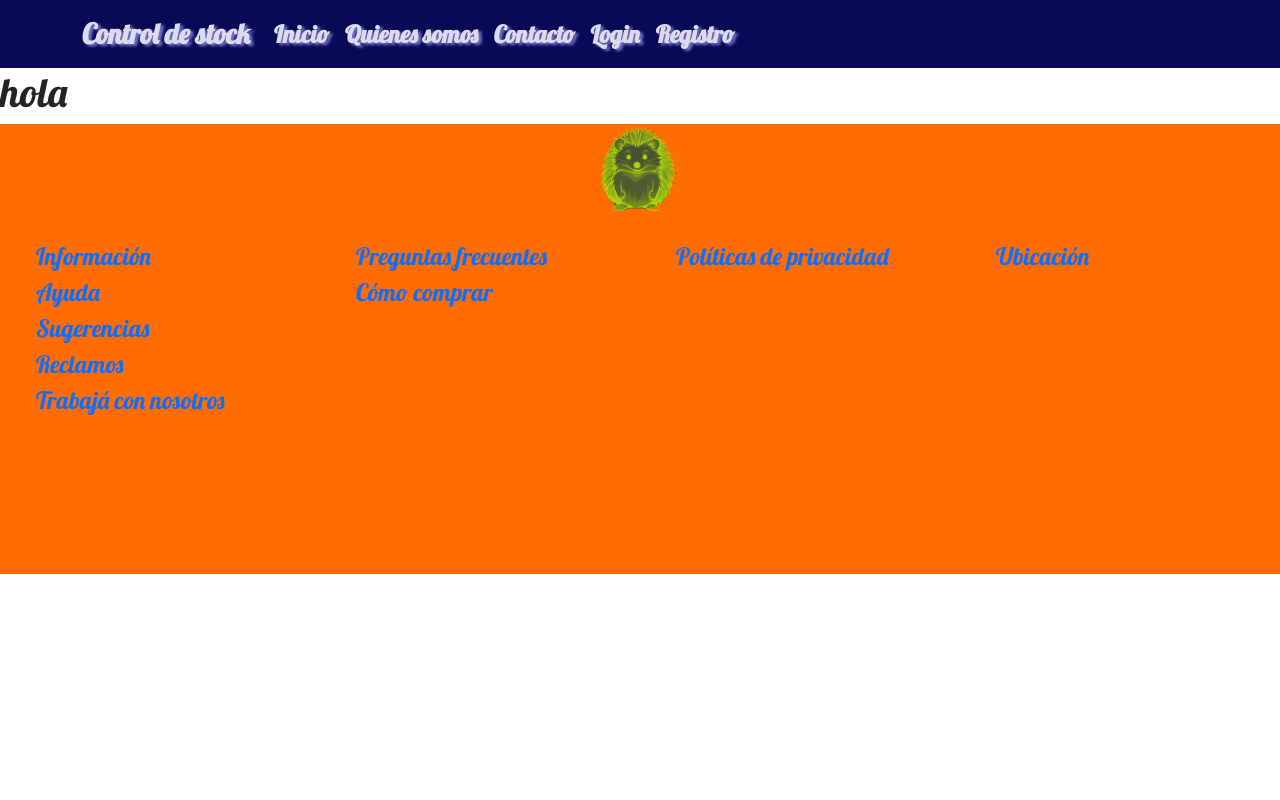
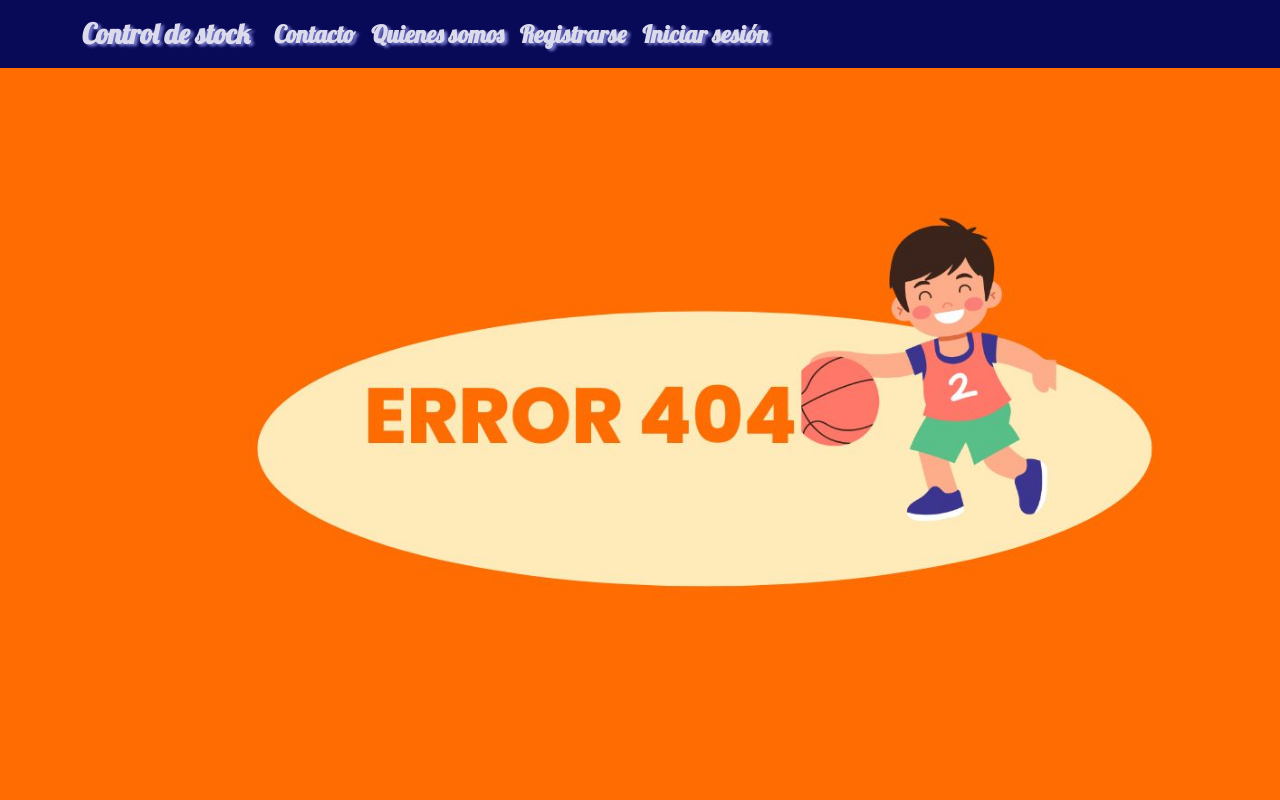
Before and after one commit to noeliajz/FRONTEND2_CONTROLDESTOCK, a React (Vite) app in the folder vite-project/: page /error404 in a window 1280 px wide. Shown: the top 800 px of the page. Built offline with nearby package versions, Linux system fonts and the light colour scheme.

Commit message:
se crea el error 404 con sus estilos

```diff
--- a/vite-project/src/components/CardAllProducts.jsx
+++ b/vite-project/src/components/CardAllProducts.jsx
@@ -30,14 +30,13 @@
   }, []);
 
   return (
-    <Container fluid className='colorCardAllProducts'>
+    <Container fluid className='colorCardAllProducts p-5'>
       <Row className="justify-content-center">
         {error ? (
           <p style={{ color: "red" }}>Error: {error}</p>
         ) : (
           products.map((product, index) => (
             <Col key={index} sm={12} md={6} lg={3} className="d-flex justify-content-center mb-4">
-              <h1>ENVIO GRATIS a todo el país a partir de $149.990</h1>
               <Card style={{ width: '18rem' }}>
                 <Card.Img variant="top" src={product.imagen || 'imagen'} />
                 <Card.Body>
--- a/vite-project/src/components/Footer.jsx
+++ b/vite-project/src/components/Footer.jsx
@@ -3,16 +3,17 @@
 import Container from "react-bootstrap/Container";
 import Row from "react-bootstrap/Row";
 import Col from "react-bootstrap/Col";
-import IconoErizo from "../assets/IconoErizo.png";
 import '../css/style.css'
+import { useLocation } from 'react-router-dom';
 
 function Footer() {
+  const location = useLocation();
+  if (location.pathname === '/Error404') return null; // No muestra el footer en Error404
   return (
     <>
       <Container fluid className="estilosFooter" >
         <Row >
           <Col className="d-flex justify-content-center">
-            <img src={IconoErizo} alt="" width="90px" height="90px" />
           </Col>
         </Row>
         <Row>
--- a/vite-project/src/components/FormLogin.jsx
+++ b/vite-project/src/components/FormLogin.jsx
@@ -67,7 +67,7 @@
       });
 
       alert("Inicio de sesión exitoso");
-      setTimeout(() => navigate("/UserPage"), 2000);
+      setTimeout(() => navigate("/AddProducts"), 2000);
     } catch (error) {
       const errorMessage = error.response?.data?.message || "Credenciales incorrectas.";
       alert("Error en el inicio de sesión: " + errorMessage);
--- a/vite-project/src/components/Navbar2.jsx
+++ b/vite-project/src/components/Navbar2.jsx
@@ -1,55 +1,67 @@
-import React, { useState } from 'react';
+import React, { useState, useEffect } from 'react';
 import Container from 'react-bootstrap/Container';
 import Nav from 'react-bootstrap/Nav';
 import Navbar from 'react-bootstrap/Navbar';
-import {useNavigate} from 'react-router-dom'
-import '../css/style.css'
+import { useNavigate } from 'react-router-dom';
+import '../css/style.css';
 
 const Navbar2 = () => {
-  const [role, setRole] = useState(localStorage.getItem('role') || '');
-  const [token, setToken] = useState(localStorage.getItem('token') || '');
-  const navigate = useNavigate()
+  const navigate = useNavigate();
+  const [role, setRole] = useState('');
+  const [token, setToken] = useState('');
+
+  // Este useEffect se ejecuta cuando se monta el componente
+  useEffect(() => {
+    setRole(localStorage.getItem('role') || '');
+    setToken(localStorage.getItem('token') || '');
+  }, []);
+
+  // Escucha cambios en localStorage y actualiza el estado automáticamente
+  useEffect(() => {
+    const handleStorageChange = () => {
+      setRole(localStorage.getItem('role') || '');
+      setToken(localStorage.getItem('token') || '');
+    };
+
+    window.addEventListener('storage', handleStorageChange);
+    return () => {
+      window.removeEventListener('storage', handleStorageChange);
+    };
+  }, []);
 
   const handleLogout = () => {
     localStorage.removeItem('role');
     localStorage.removeItem('token');
     setRole('');
     setToken('');
-    setTimeout(() => {
-      navigate('/')
-    }, 1000);
+    navigate('/HomePage'); // Redirigir inmediatamente
   };
 
   return (
-    <Navbar collapseOnSelect expand="lg"  className="colorNavbar">
+    <Navbar collapseOnSelect expand="lg" className="colorNavbar">
       <Container>
         <Navbar.Brand className="colorLetrasNavbar fs-3" href="/">Control de stock</Navbar.Brand>
         <Navbar.Toggle aria-controls="responsive-navbar-nav" />
         <Navbar.Collapse id="responsive-navbar-nav">
-          <Nav className="me-auto ">
-            <Nav.Link className="colorLetrasNavbar fs-4 linkColorMenu " href={role === 'admin' ? '/CrudProducts' : role === 'user' ? '/UserPage' : '/'}>Inicio</Nav.Link>
-
-            {token && role === 'admin' && (
+          <Nav className="me-auto">
+            {role === 'admin' && token ? (
               <>
-                <Nav.Link  className='colorLetrasNavbar fs-4 linkColorMenu' href="/CrudProducts">Productos</Nav.Link>
-                <Nav.Link  className='colorLetrasNavbar fs-4 linkColorMenu' href="/CrudUsers">Usuarios</Nav.Link>
+                <Nav.Link className="colorLetrasNavbar fs-4 linkColorMenu" href="/CrudProducts">Productos</Nav.Link>
+                <Nav.Link className="colorLetrasNavbar fs-4 linkColorMenu" href="/CrudUsers">Usuarios</Nav.Link>
+                <Nav.Link className="colorLetrasNavbar fs-4 linkColorMenu" onClick={handleLogout}>Cerrar sesión</Nav.Link>
               </>
-            )}
-
-            {!token || role !== 'admin' ? (
+            ) : role === 'user' && token ? (
               <>
-                <Nav.Link className='colorLetrasNavbar linkColorMenu fs-4' href="/Quien">Quienes somos</Nav.Link>
-                <Nav.Link className='colorLetrasNavbar fs-4 linkColorMenu' href="/Contacto">Contacto</Nav.Link>
-              </>
-            ) : null}
-
-            {!token ? (
-              <>
-                <Nav.Link className='colorLetrasNavbar fs-4 linkColorMenu' href="/Login">Login</Nav.Link>
-                <Nav.Link className='colorLetrasNavbar fs-4 linkColorMenu' href="/Register">Registro</Nav.Link>
+                <Nav.Link className="colorLetrasNavbar fs-4 linkColorMenu" href="/AddProducts">Productos</Nav.Link>
+                <Nav.Link className="colorLetrasNavbar fs-4 linkColorMenu" onClick={handleLogout}>Cerrar sesión</Nav.Link>
               </>
             ) : (
-              <Nav.Link className="colorLetrasNavbar fs-4 linkColorMenu" onClick={handleLogout}>Cerrar sesión</Nav.Link>
+              <>
+                <Nav.Link className="colorLetrasNavbar fs-4 linkColorMenu" href="/Contact">Contacto</Nav.Link>
+                <Nav.Link className="colorLetrasNavbar fs-4 linkColorMenu" href="/Quien">Quienes somos</Nav.Link>
+                <Nav.Link className="colorLetrasNavbar fs-4 linkColorMenu" href="/Register">Registrarse</Nav.Link>
+                <Nav.Link className="colorLetrasNavbar fs-4 linkColorMenu" href="/Login">Iniciar sesión</Nav.Link>
+              </>
             )}
           </Nav>
         </Navbar.Collapse>
--- a/vite-project/src/css/style.css
+++ b/vite-project/src/css/style.css
@@ -44,3 +44,19 @@
     text-shadow:
         1px 1px 4px #080957
 }
+
+.error-container {
+  width: 100vw; /* 100% del ancho de la pantalla */
+  height: calc(100vh - 70px); /* 100% del alto de la pantalla menos el Navbar */
+  display: flex;
+  justify-content: center;
+  align-items: center;
+  overflow: hidden; /* Evita el scroll horizontal */
+  position: relative; /* Mantiene el div en su lugar */
+}
+
+.error-image {
+  width: 100%; /* Asegura que la imagen ocupe el ancho completo */
+  height: 100%; /* Asegura que la imagen ocupe el alto disponible */
+  object-fit: cover; /* Ajusta la imagen sin deformarla */
+}
--- a/vite-project/src/pages/PaginaError404.jsx
+++ b/vite-project/src/pages/PaginaError404.jsx
@@ -1,9 +1,15 @@
-import React from 'react'
+import React from 'react';
+import Error404 from '../assets/Error404.jpg';
+import '../css/style.css'; // Importar el CSS
 
 const PaginaError404 = () => {
   return (
     <>
-      <h1>hola</h1>
+      <div className="error-container">
+        <img src={Error404} alt="Error404" className="error-image" />
+      </div>
     </>
-  )}
-export default PaginaError404
+  );
+};
+
+export default PaginaError404;
```
Also changed, not shown: vite-project/src/assets/Error404.jpg (added), vite-project/src/assets/IconoErizo.png (deleted).
